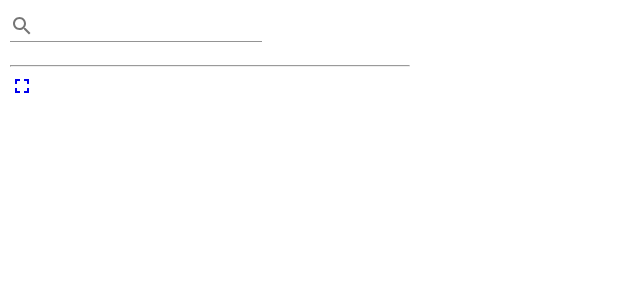
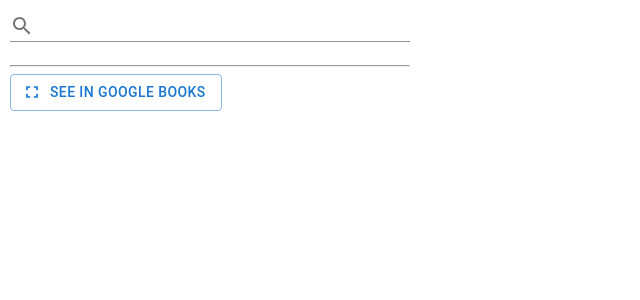
Before and after one commit to nigimitama/book-searcher, a React (Vite) app: page / in a window 1280 px wide. Shown: the top 300 px of the page, without its empty margins (0-640 px from the left). Built offline with nearby package versions, Linux system fonts and the light colour scheme.

Commit message:
refactor: 一旦i18n対応は諦める

```diff
--- a/_locales/en/messages.json
+++ /dev/null
@@ -1,6 +0,0 @@
-{
-  "description": {
-    "message": "An extension to search book",
-    "description": "for the description field in manifest.json"
-  }
-}
--- a/_locales/ja/messages.json
+++ /dev/null
@@ -1,6 +0,0 @@
-{
-  "description": {
-    "message": "書籍情報の検索ができるExtensionです",
-    "description": "manifest.jsonのdescription用"
-  }
-}
--- a/src/components/Footer.tsx
+++ b/src/components/Footer.tsx
@@ -1,6 +1,6 @@
 import React from 'react'
+import Button from '@mui/material/Button'
 import FullscreenIcon from '@mui/icons-material/Fullscreen'
-
 
 type FooterProps = {
   query: string
@@ -19,10 +19,10 @@ export const Footer: React.FC<FooterProps> = ({ query }) => {
   }
 
   return (
-    <div>
-      <a href={url(query)}>
-        <FullscreenIcon />
-      </a>
-    </div>
+    <a href={url(query)} target="_blank">
+      <Button id="openGoogleBooksButton" variant="outlined" startIcon={<FullscreenIcon />}>
+        See in Google Books
+      </Button>
+    </a>
   )
 }
--- a/src/components/SearchForm.tsx
+++ b/src/components/SearchForm.tsx
@@ -40,12 +40,15 @@ export const SearchForm: React.FC<ResultProps> = ({ setQuery, setResult }) => {
 
   return (
     <>
-      <Input id="searchForm" onKeyDown={e => searchBooks(e)}
+      <Input
+        id="searchForm"
         startAdornment={
           <InputAdornment position="start">
             <SearchIcon />
           </InputAdornment>
         }
+        onKeyDown={e => searchBooks(e)}
+        sx={{"width": "100%"}}
       />
     </>
   )
--- a/src/components/SearchResult.tsx
+++ b/src/components/SearchResult.tsx
@@ -15,7 +15,9 @@ const Book = (item: Item): JSX.Element => {
     <ListItem sx={{"fontSize": "10px"}}>
       <ListItemText
         primary={
-          <a href={item.volumeInfo.previewLink}>{item.volumeInfo.title}</a>
+          <a href={item.volumeInfo.previewLink} target="_blank">
+            {item.volumeInfo.title}
+          </a>
         }
         secondary={
           <>
```
Also changed, not shown: manifest.json, 1 other file (tests, documents, lock files or other folders).
